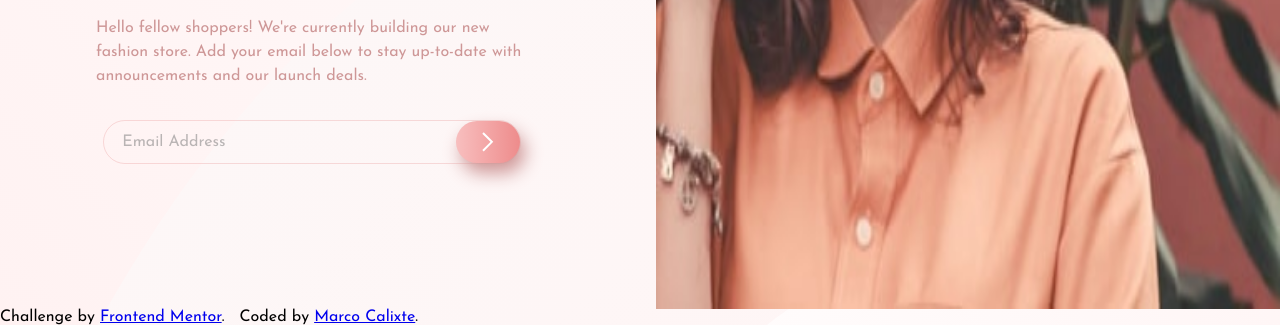
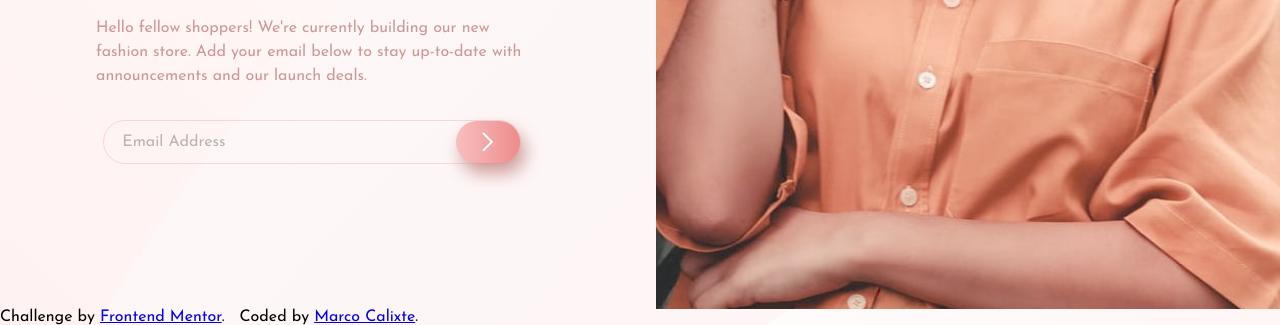
Before and after one commit to MarcoCalixte/base-apparel, a website: page index.html in a window 1280 px wide. Shown: the part 491-816 px from the top of the page. Drawn offline with Linux system fonts and the light colour scheme.

Commit message:
fixed image size

```diff
--- a/scss/layouts/_body.scss
+++ b/scss/layouts/_body.scss
@@ -55,11 +55,11 @@
                 img {
                     background-image: url(/images/hero-desktop.jpg);
                     background-size: cover;
-                    background-position: center top;
+                    background-position: center center;
                     background-repeat: no-repeat;
                     width: 100%;
                     height: 100%;
-
+                    padding-left: 100%;
                 }
             }
 
```
Also changed, not shown: assets/css/styles.css, 1 other file.
